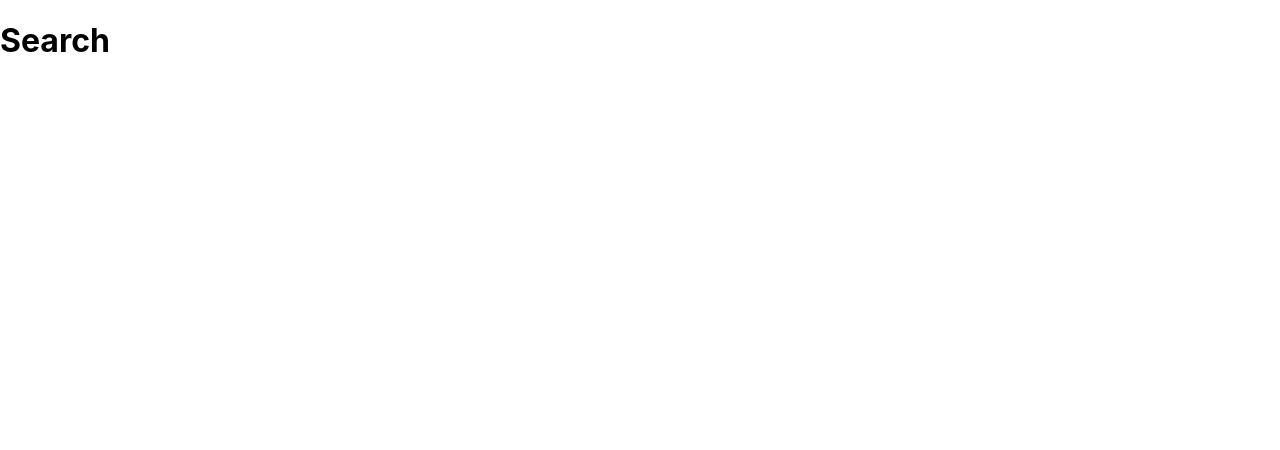
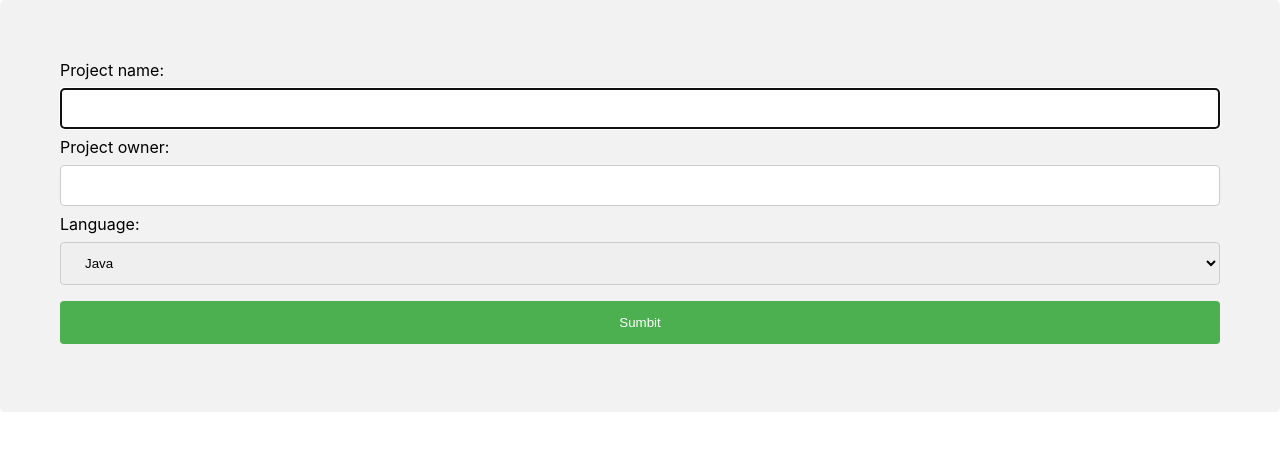
Before and after one commit to MichalProsniak/github-api-search, a React (Create React App) app: page / in a window 1280 px wide. Shown: the top 450 px of the page. Built offline with nearby package versions, Linux system fonts and the light colour scheme; the HTML template or start-up script is replaced by a standard one.

Commit message:
Simple form

```diff
--- a/src/App.css
+++ b/src/App.css
@@ -0,0 +1,30 @@
+.standard-input {
+    width: 100%;
+    padding: 12px 20px;
+    margin: 8px 0;
+    display: inline-block;
+    border: 1px solid #ccc;
+    border-radius: 4px;
+    box-sizing: border-box;
+  }
+
+  .standard-button {
+    width: 100%;
+    background-color: #4CAF50;
+    color: white;
+    padding: 14px 20px;
+    margin: 8px 0;
+    border: none;
+    border-radius: 4px;
+    cursor: pointer;
+  }
+
+  standard-button:hover {
+    background-color: #45a049;
+  }
+
+  div {
+    border-radius: 5px;
+    background-color: #f2f2f2;
+    padding: 20px;
+  }
--- a/src/App.tsx
+++ b/src/App.tsx
@@ -1,11 +1,12 @@
 import React from 'react';
 import './App.css';
+import { Form } from './Components/Form';
 
 function App() {
   return (
     <div className="App">
       <header className="App-header">
-        <h1>Search</h1>
+        <Form />
       </header>
     </div>
   );
--- /dev/null
+++ b/src/Components/Form.tsx
@@ -0,0 +1,42 @@
+import React, { FormEvent } from 'react'
+
+export const Form: React.FC = () => {
+
+    function submitForm(e: FormEvent)
+    {
+        e.preventDefault();
+    }
+
+    return (
+        <div>
+            <form onSubmit={submitForm} >
+                <label className='standard-label'>
+                    Project name:
+                </label>
+                <input
+                    autoFocus
+                    required
+                    className='standard-input'
+                    type='text'
+                ></input>
+                <label className='standard-label'>
+                    Project owner:
+                </label>
+                <input
+                    required
+                    className='standard-input'
+                    type='text'
+                ></input>
+                <label className='standard-label'>
+                    Language:
+                </label>
+                <select name='language' className='standard-input'>
+                    <option value='Java'>Java</option>
+                    <option value='JavaScript'>JavaScript</option>
+                    <option value='Go'>Go</option>
+                </select>
+                <button className='standard-button' type='submit' >Sumbit</button>
+            </form>
+        </div>
+    );
+}
```
